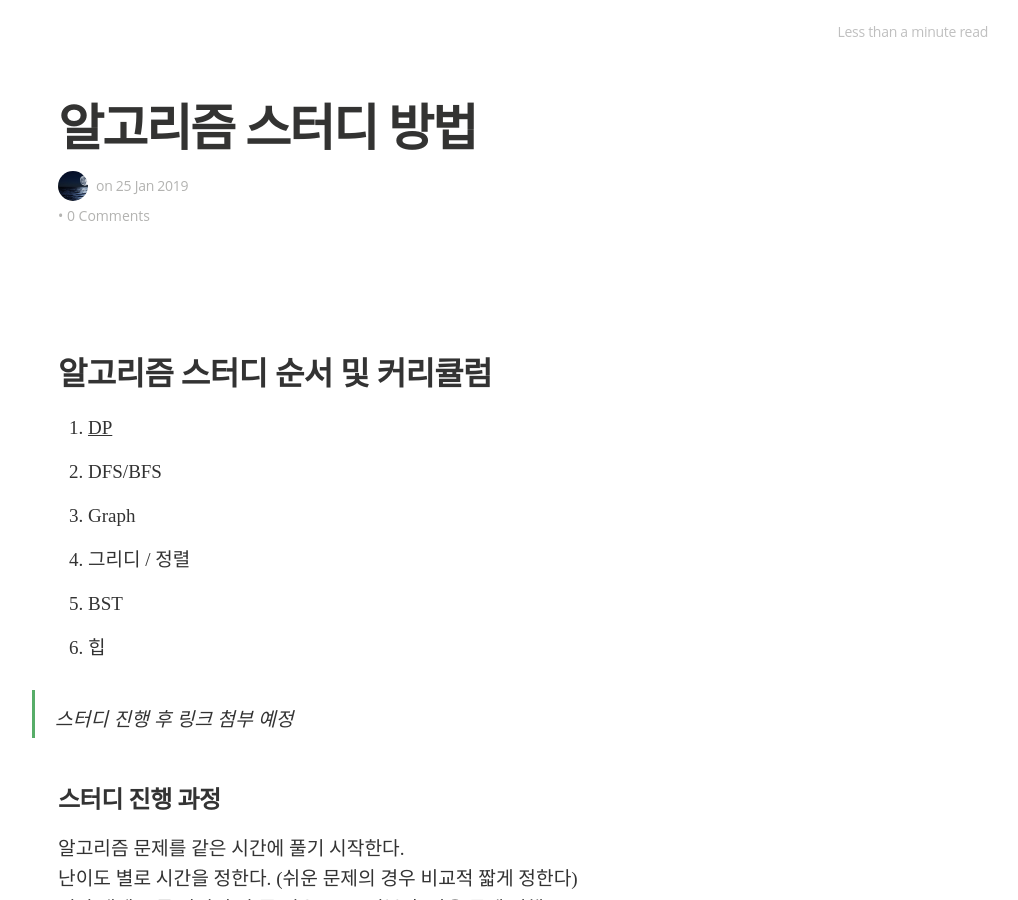
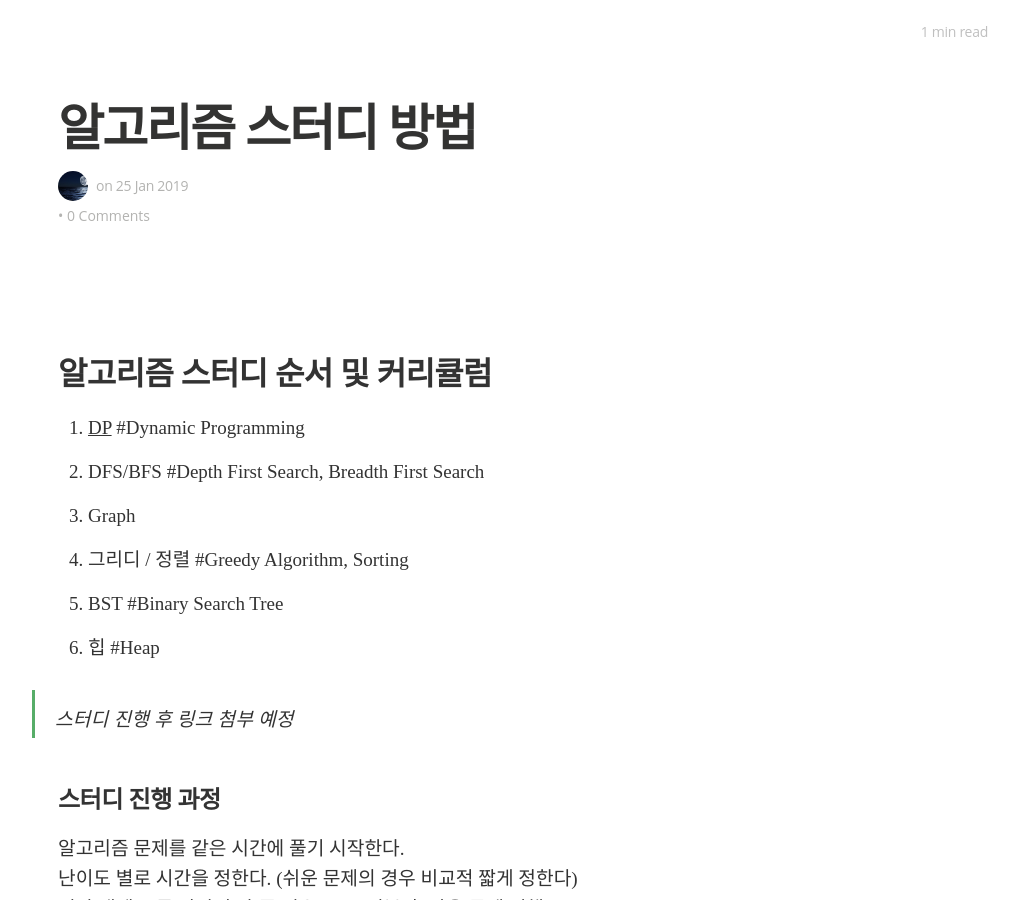
Before and after one commit to JaehunSim/JaehunSim.github.io, a Jekyll site: the page built from _posts/2019-01-25-Algo-How-To-Study.md, in a window 1280 px wide and 900 px high. Shown: the whole window, without its empty margins (262-1280 px from the left). Built offline with Jekyll 4.4.1, drawn with Linux system fonts in a browser that asks for light colours; nearby versions of some CDN libraries; some web fonts are replaced; comment, search, counter and statistics services are not loaded.

Commit message:
Update 2019-01-25-Algo-How-To-Study.md

```diff
--- a/_posts/2019-01-25-Algo-How-To-Study.md
+++ b/_posts/2019-01-25-Algo-How-To-Study.md
@@ -12,12 +12,12 @@ comments: true
 
 # 알고리즘 스터디 순서 및 커리큘럼
 
-1. [DP](https://jaehunsim.github.io/2019/01/25/DP-Study.html)
-2. DFS/BFS
+1. [DP](https://jaehunsim.github.io/2019/01/25/DP-Study.html) #Dynamic Programming
+2. DFS/BFS #Depth First Search, Breadth First Search
 3. Graph
-4. 그리디 / 정렬
-5. BST
-6. 힙
+4. 그리디 / 정렬 #Greedy Algorithm, Sorting
+5. BST #Binary Search Tree
+6. 힙 #Heap
 
 > 스터디 진행 후 링크 첨부 예정
 
```
